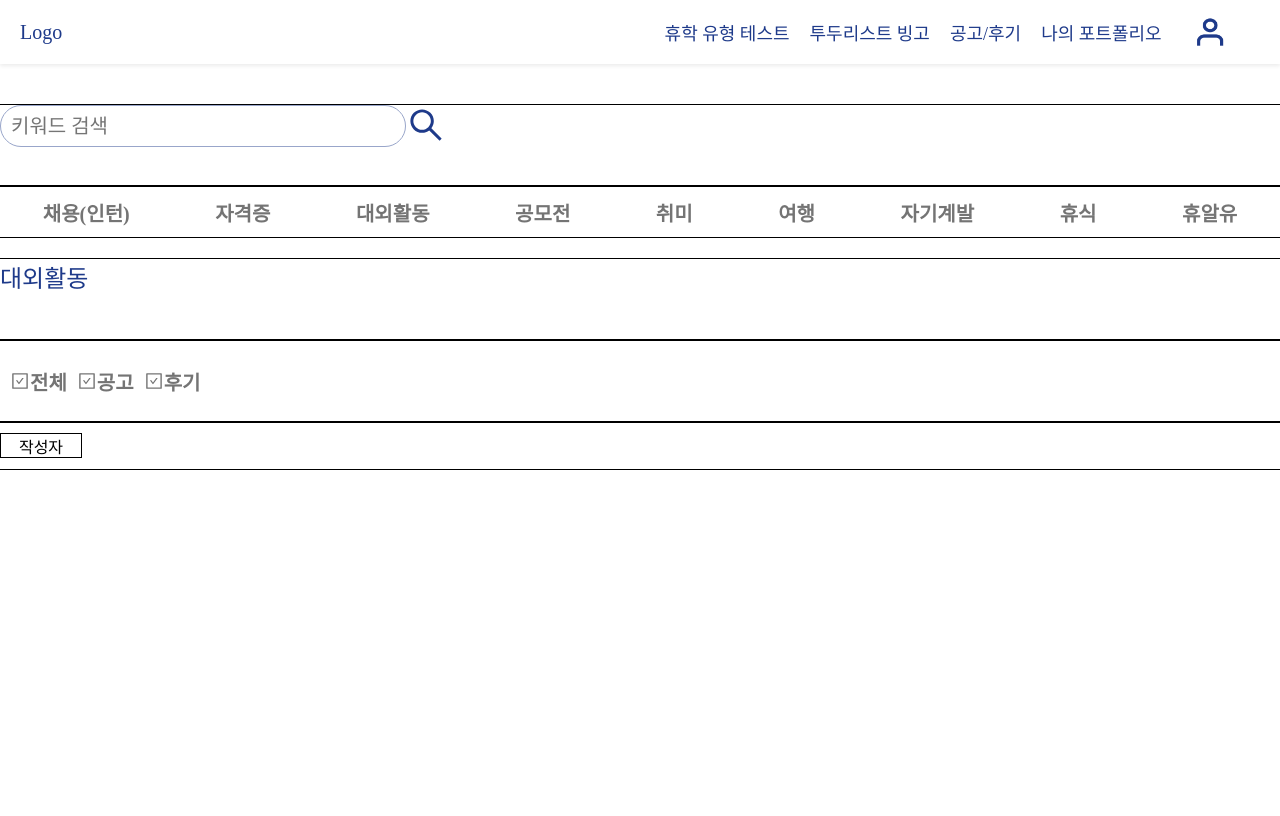
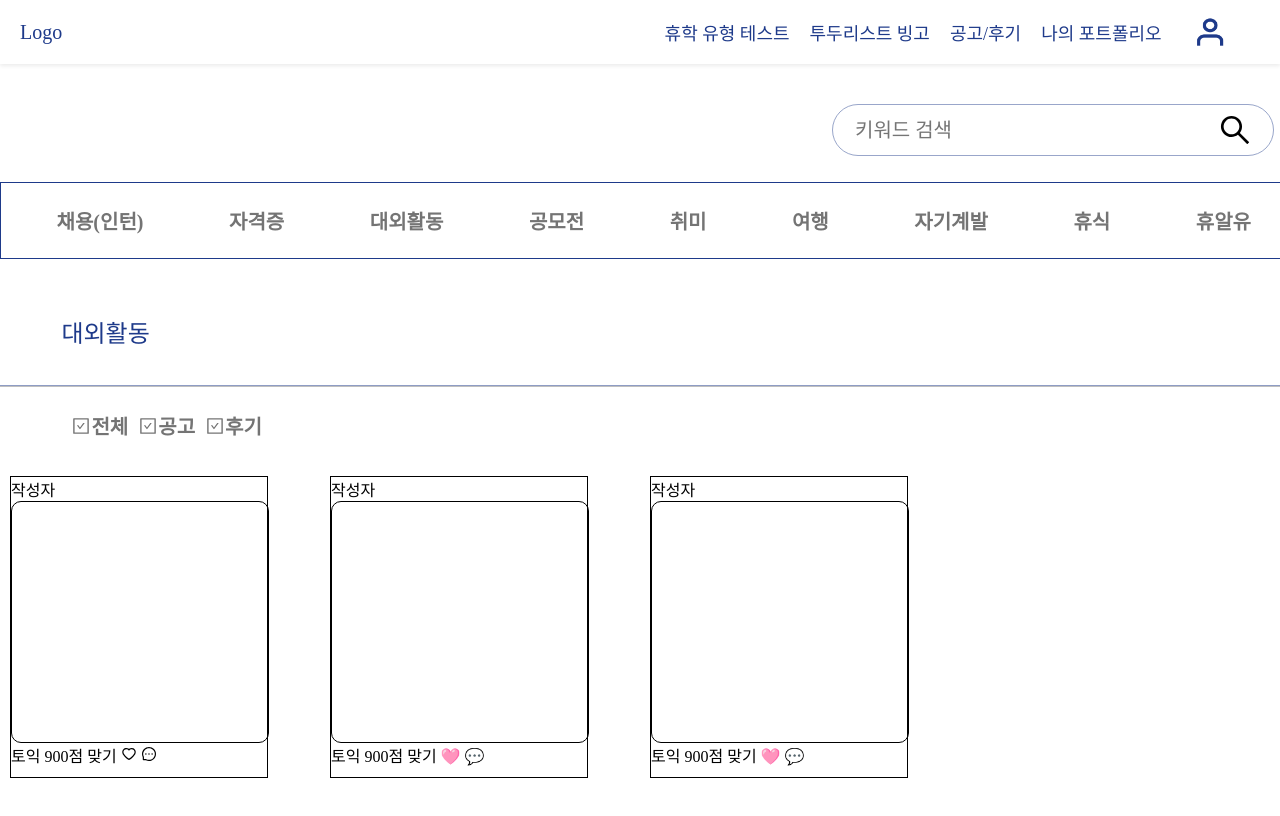
Before and after one commit to Youth-is-the-best/Youth-Client, a React (Create React App) app: page /notification in a window 1280 px wide. Shown: the top 816 px of the page. Built offline with nearby package versions, Linux system fonts and the light colour scheme; a web font is replaced by a local one.

Commit message:
💄 update UI

```diff
--- a/src/pages/Noti.jsx
+++ b/src/pages/Noti.jsx
@@ -1,7 +1,7 @@
 import React from 'react'
 import HeaderHook from '../hook/HeaderHook';
 import styled from 'styled-components';
-import { AiOutlineCheckSquare, AiOutlineSearch } from 'react-icons/ai';
+import { AiOutlineCheckSquare, AiOutlineHeart, AiOutlineMessage, AiOutlineSearch } from 'react-icons/ai';
 import { Link } from 'react-router-dom';
 import CheckBox from './bingo/MadeBingo';
 
@@ -10,9 +10,9 @@ const Noti = () => {
     <>
     <HeaderHook></HeaderHook>
     <Body>
-      <Line>
+      <SearchDom>
         <SearchBox placeholder="키워드 검색"/><AiOutlineSearch size={40}/>
-      </Line>
+      </SearchDom>
       <NavigationBar>
         <Navigation>채용(인턴)</Navigation>
         <Navigation>자격증</Navigation>
@@ -25,7 +25,7 @@ const Noti = () => {
         <Navigation>휴알유</Navigation>
       </NavigationBar>
       <Line>대외활동</Line>
-      <Line>
+      <Bar>
         <CheckDom>
           <Check>
             <AiOutlineCheckSquare size={20}/>
@@ -41,10 +41,28 @@ const Noti = () => {
           </Check>
         </CheckDom>
         {/* <CheckBox/> */}
-      </Line>
+      </Bar>
       <ContentDom>
         <Content>
+          <WriterDom>
           <div>작성자</div>
+          </WriterDom>
+          <PhotoBox></PhotoBox>
+          <div>토익 900점 맞기 <AiOutlineHeart /> <AiOutlineMessage /> </div>
+        </Content>
+        <Content>
+          <WriterDom>
+          <div>작성자</div>
+          </WriterDom>
+          <PhotoBox></PhotoBox>
+          <div>토익 900점 맞기 🩷 💬</div>
+        </Content>
+        <Content>
+          <WriterDom>
+          <div>작성자</div>
+          </WriterDom>
+          <PhotoBox></PhotoBox>
+          <div>토익 900점 맞기 🩷 💬</div>
         </Content>
       </ContentDom>
     </Body>
@@ -57,41 +75,67 @@ export default Noti
 const Body = styled.div`
   display : flex;
   flex-direction : column;
-  align-items : center;
+  // align-items : center;
   width : 100%;
   margin-top : 40px;
 `
 const Line = styled.div`
   display : flex;
   flex-direction : row;
-  width : 100%;
+  align-items : center;
+  // width : 100%;
   height : 80px;
-  border : 0.2px solid black;
-  padding : 0 16px;
+  border-bottom : 0.2px solid rgba(30, 58, 138, 0.5);
+  padding : 1%;
+  padding-left : 4.8%;
   font-size : 24px;
   color : rgba(30, 58, 138, 1);
+  box-shadow: 0px 1px 0px 0px rgba(0, 0, 0, 0.25);
+
+`
+const Bar = styled.div`
+  display : flex;
+  flex-direction : row;
+  align-items : center;
+  // width : 100%;
+  height : 80px;
+  padding-left : 4.8%;
+  font-size : 24px;
+
+  color: rgba(142, 156, 196, 1);
+
+`
+
+const SearchDom = styled.div`
+  display : flex;
+  flex-direction : row;
+  align-items : center;
+  width : 400px;
+  height : 20px;
+  border-radius: 40px;
+  border: 1px solid rgba(153, 166, 202, 1);
+  padding : 15px 20px;
+  margin-left : 65%;
 `
 
 const SearchBox = styled.input`
-  width : 30%;
-  height : 20px;
-  border-radius: 40px;
-  border: 1px solid rgba(153, 166, 202, 1);
-  padding : 10px;
+  width : 100%;
+  border : none;
   font-size : 20px;
 `
 
 const NavigationBar = styled.div`
-  display : flex;
-  flex-direction : row;
-  justify-content : space-around;
-  align-items : center;
-  margin-bottom : 20px;
-  width : 100%;
-  height : 50px;
-  border : 0.2px solid black;
-  // gap : 10px;
-`
+  display: flex;
+  flex-direction: row;
+  justify-content: space-around;
+  align-items: center;
+  margin-bottom: 20px;
+  width: 100%;
+  height: 50px;
+  padding : 1%;
+  margin-top : 2%;
+  border: 0.2px solid rgba(30, 58, 138, 1);
+`;
 
 const Navigation = styled(Link)`
   font-size : 20px;
@@ -123,16 +167,28 @@ const ContentDom = styled.div`
   display : grid;
   grid-template-columns : 1fr 1fr 1fr 1fr;
   flex-direction : row;
+  justify-content : center;
   width : 100%;
-  border : 0.2px solid black;
+  height : 1000px;
   padding : 10px;
 `
-
 const Content = styled.div`
   display : flex;
   flex-direction : column;
-  align-items : center;
-  width : 25%;
-  height : 90%;
+  // align-items : center;
+  width : 80%;
+  height : 300px;
   border : 0.2px solid black;
 `
+const WriterDom = styled.div`
+  display : flex;
+  flex-direction : row;
+  align-items : center;
+  // justify-content : center; 옆으로 가게 함
+`
+const PhotoBox = styled.div`
+  width : 100%;
+  height : 80%;
+  border : 0.2px solid black;
+  border-radius : 10px;
+`
```
